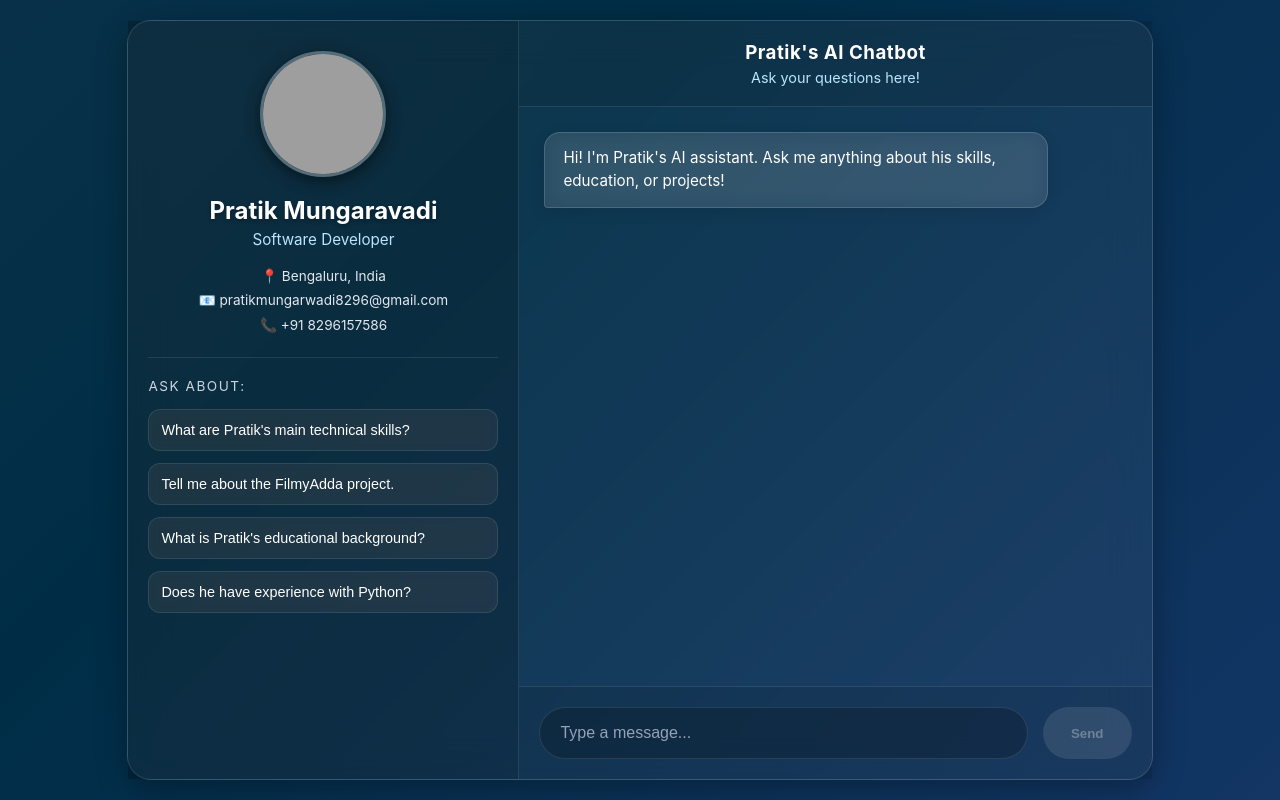
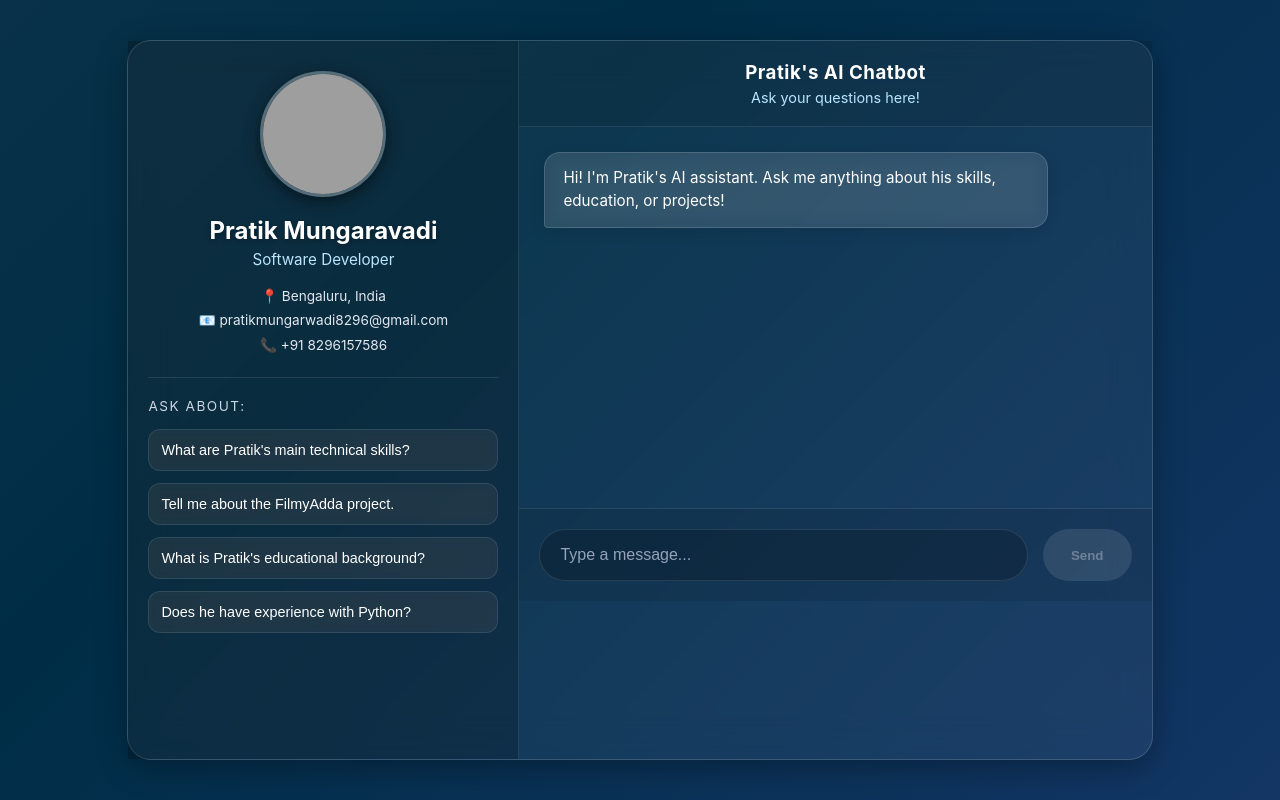
Before and after one commit to pratikm56/my-personal-chatbot, a React (Create React App) app in the folder frontend/: page / in a window 1280 px wide. Built offline with nearby package versions, Linux system fonts and the light colour scheme; grey boxes are pictures that could not be loaded.

Commit message:
againdeviceviewchange

```diff
--- a/frontend/src/App.css
+++ b/frontend/src/App.css
@@ -10,6 +10,8 @@ body {
   display: flex;
   justify-content: center;
   align-items: center;
+  overflow-x: hidden;
+  overflow-y: auto;
   color: white; /* Default text color to white for dark glass */
 }
 
@@ -23,7 +25,7 @@ body {
 .portfolio-container {
   display: flex;
   width: 95%;
-  height: 95dvh;
+  height: 90vh;
   margin: 2.5dvh auto;
   box-sizing: border-box;
   max-width: 1400px;
@@ -47,6 +49,8 @@ body {
 }
 
 .profile-section {
+  width: 100% !important;
+  height: auto !important;
   text-align: center;
   border-bottom: 1px solid rgba(255, 255, 255, 0.1);
   padding-bottom: 20px;
@@ -115,6 +119,8 @@ body {
 
 /* RIGHT CHAT AREA */
 .chat-section {
+  width: 100% !important;
+  height: 70vh !important;
   flex: 1;
   display: flex;
   flex-direction: column;
@@ -254,10 +260,10 @@ body {
   /* Make the main glass box take up the whole screen width */
   .chat-container {
     flex-direction: column;
-    width: 98%;
-    height: 95dvh;
-    margin: 1dvh auto;
-    padding: 15px;
+    width: 95%;
+    height: auto;
+    margin: 20px auto;
+    gap: 15px;
     border-radius: 15px; /* Slightly smaller corners for mobile */
   }
 
```
